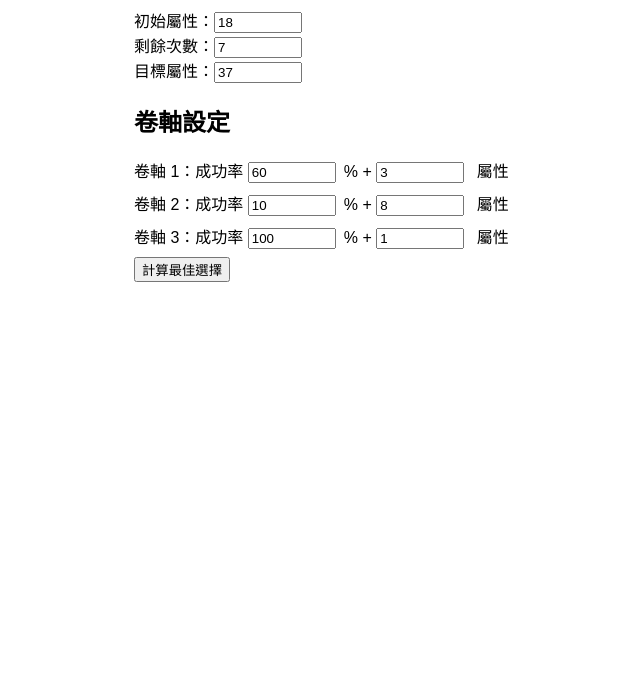
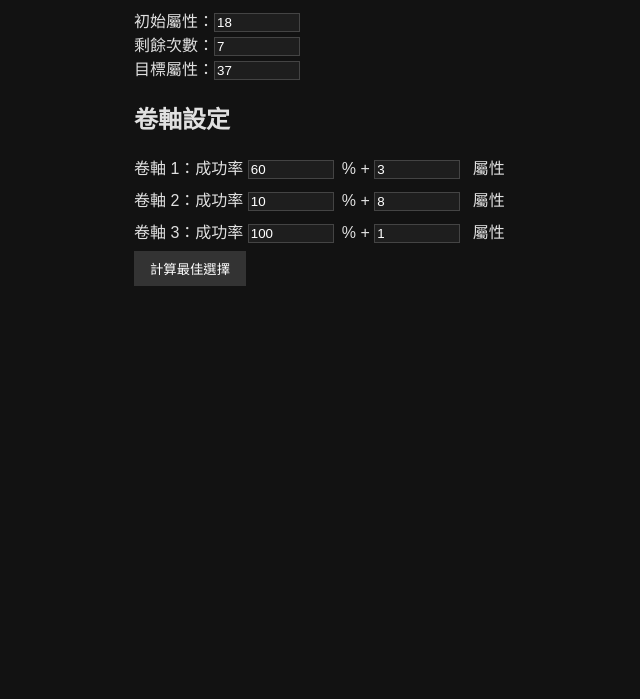
Before and after one commit to a2983456456/enhance-calc, a plain HTML site: page index.html in a window 1280 px wide. Shown: the part 101-800 px from the top of the page, without its empty margins (206-846 px from the left). Drawn offline with Linux system fonts and the light colour scheme.

Commit message:
Update index.html

```diff
--- a/index.html
+++ b/index.html
@@ -4,9 +4,34 @@
   <meta charset="UTF-8">
   <title>最佳卷軸選擇工具</title>
   <style>
-    body { font-family: sans-serif; padding: 20px; max-width: 600px; margin: auto; }
-    input { width: 80px; margin-right: 8px; }
-    .scroll { margin-bottom: 8px; }
+    body {
+      font-family: sans-serif;
+      padding: 20px;
+      max-width: 600px;
+      margin: auto;
+      background-color: #121212;
+      color: #e0e0e0;
+    }
+    input {
+      width: 80px;
+      margin-right: 8px;
+      background-color: #1e1e1e;
+      color: #ffffff;
+      border: 1px solid #444;
+    }
+    .scroll {
+      margin-bottom: 8px;
+    }
+    button {
+      background-color: #333;
+      color: #fff;
+      padding: 8px 16px;
+      border: none;
+      cursor: pointer;
+    }
+    button:hover {
+      background-color: #555;
+    }
   </style>
 </head>
 <body>
```
